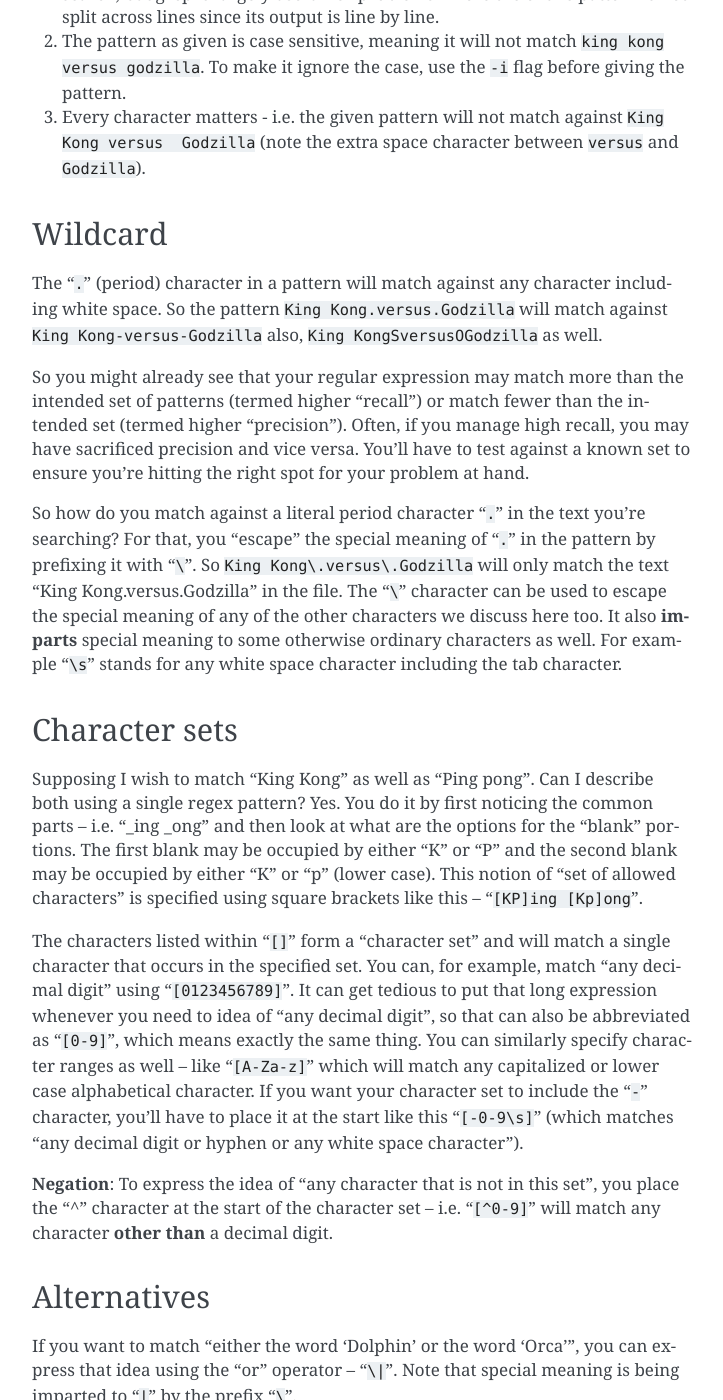
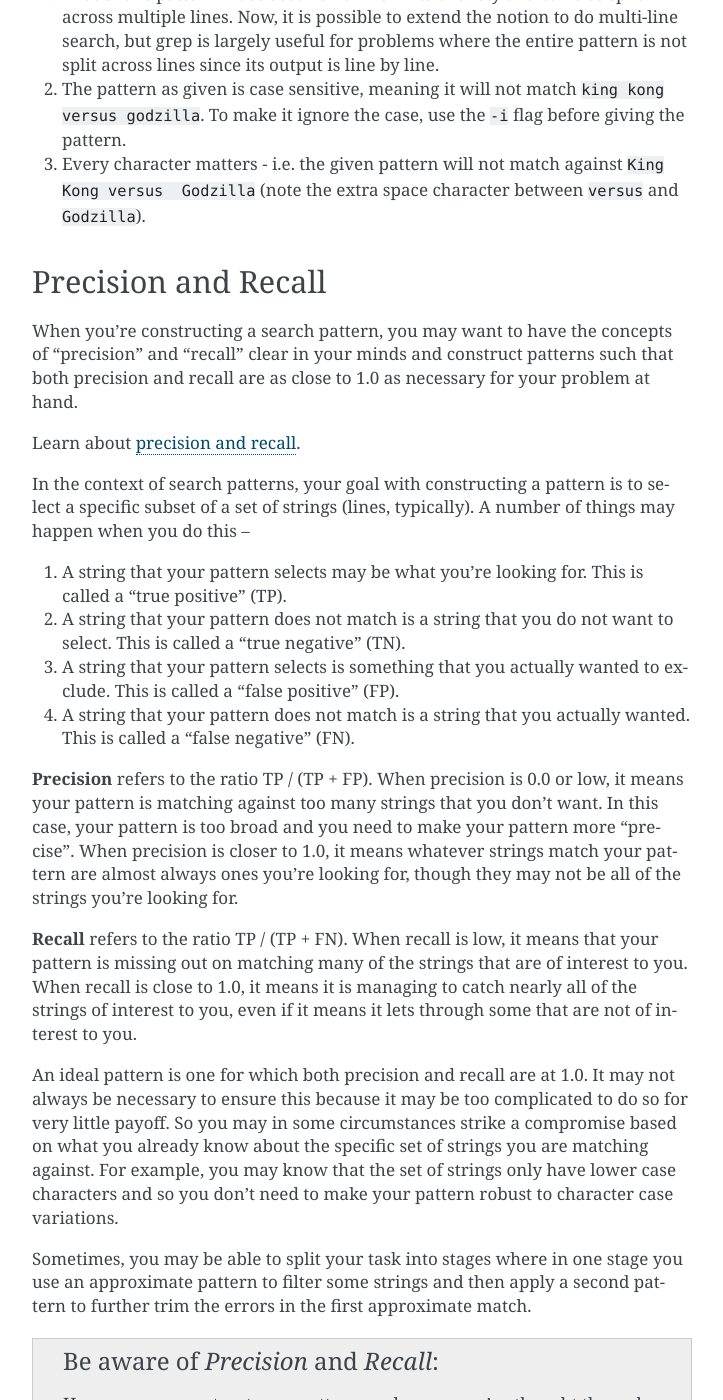
Before and after one commit to kreauniv/comp350, a Sphinx documentation site: the page built from source/regex.rst, in a window 1280 px wide and 1400 px high, scrolled down 676 px. Shown: the whole window, without its empty margins (388-1111 px from the left). Built offline with Sphinx 7.4.7, drawn with Linux system fonts in a browser that asks for light colours; some of the changed text lies outside the part shown.

```diff
--- a/source/index.rst
+++ b/source/index.rst
@@ -13,6 +13,7 @@ Welcome to Comp350: Software design
    intro
    shell
    regex
+   minilangs
 
 
 Indices and tables
--- a/source/regex.rst
+++ b/source/regex.rst
@@ -1,14 +1,15 @@
 Basics of "regular expressions"
 ===============================
 
-Regular expressions (abbr. "regex") are a common pattern description language
-based on which efficient pattern processing can be done. They are not fully
-general, but are sufficient for many simple data extraction and transformation
-needs that every programming language has a regex library included in the
-standard package. They all have mostly the same concepts, but sometimes differ
-in syntax in small ways due to the context of usage. We'll concern ourselves
-with ``grep`` here and you can learn the differences on your own once you know
-this.
+When computing, we often come across situations where we want to describe some
+action to be taken on textual data that matches certain patterns. Regular
+expressions (abbr. "regex") are a common pattern description language based on
+which efficient pattern processing can be done. They are not fully general, but
+are sufficient for many simple data extraction and transformation needs that
+every programming language has a regex library included in the standard
+package. They all have mostly the same concepts, but sometimes differ in syntax
+in small ways due to the context of usage. We'll concern ourselves with
+``grep`` here and you can learn the differences on your own once you know this.
 
 ``grep`` (the "GNU regular expression parser") command is fully described on
 the `grep man page`_ including all the component constructs of the language,
@@ -38,6 +39,66 @@ A few things to note -
 3. Every character matters - i.e. the given pattern will not match against ``King
    Kong versus  Godzilla`` (note the extra space character between ``versus``
    and ``Godzilla``).
+
+Precision and Recall
+--------------------
+
+When you're constructing a search pattern, you may want to have the concepts
+of "precision" and "recall" clear in your minds and construct patterns such
+that both precision and recall are as close to 1.0 as necessary for your problem
+at hand.
+
+Learn about `precision and recall`_.
+
+.. _precision and recall: https://en.wikipedia.org/wiki/Precision_and_recall
+
+In the context of search patterns, your goal with constructing a pattern
+is to select a specific subset of a set of strings (lines, typically).
+A number of things may happen when you do this --
+
+1. A string that your pattern selects may be what you're looking for. This is
+   called a "true positive" (TP).
+
+2. A string that your pattern does not match is a string that you do not want
+   to select. This is called a "true negative" (TN).
+
+3. A string that your pattern selects is something that you actually wanted
+   to exclude. This is called a "false positive" (FP).
+
+4. A string that your pattern does not match is a string that you actually
+   wanted. This is called a "false negative" (FN).
+
+**Precision** refers to the ratio TP / (TP + FP). When precision is 0.0 or low,
+it means your pattern is matching against too many strings that you don't want.
+In this case, your pattern is too broad and you need to make your pattern more
+"precise". When precision is closer to 1.0, it means whatever strings match
+your pattern are almost always ones you're looking for, though they may not be
+all of the strings you're looking for.
+
+**Recall** refers to the ratio TP / (TP + FN). When recall is low, it means
+that your pattern is missing out on matching many of the strings that are of
+interest to you. When recall is close to 1.0, it means it is managing to
+catch nearly all of the strings of interest to you, even if it means it lets
+through some that are not of interest to you.
+
+An ideal pattern is one for which both precision and recall are at 1.0. It may
+not always be necessary to ensure this because it may be too complicated to do
+so for very little payoff. So you may in some circumstances strike a compromise
+based on what you already know about the specific set of strings you are
+matching against. For example, you may know that the set of strings only have
+lower case characters and so you don't need to make your pattern robust to
+character case variations.
+
+Sometimes, you may be able to split your task into stages where in one stage
+you use an approximate pattern to filter some strings and then apply a second
+pattern to further trim the errors in the first approximate match.
+
+.. admonition:: Be aware of *Precision* and *Recall*
+
+    However you construct your pattern, make sure you've thought through the
+    four possibilities listed about and ensure that the "false negative" and
+    "false positive" cases are eliminated in your problem context.
+
 
 Wildcard
 --------
```
Also changed, not shown: source/minilangs.rst (added, +197 -0 lines), source/images/man-ls.png (added).
